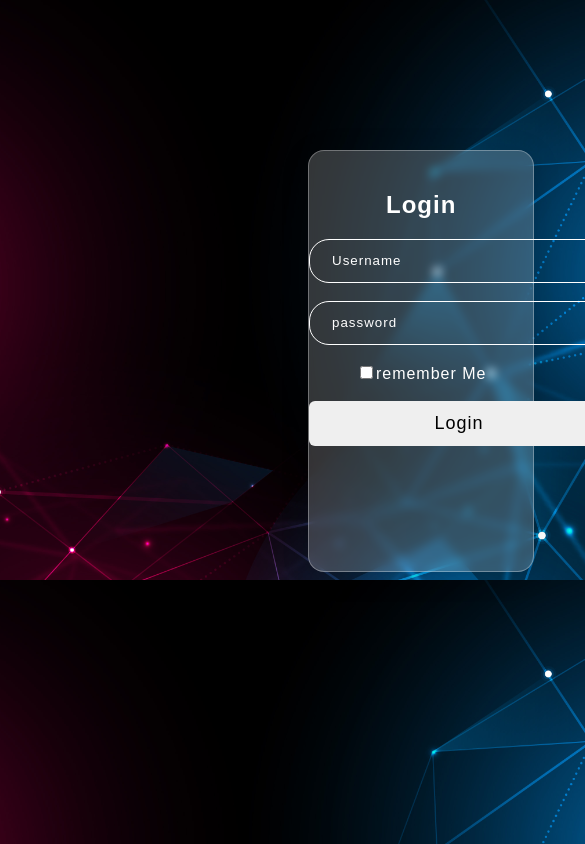
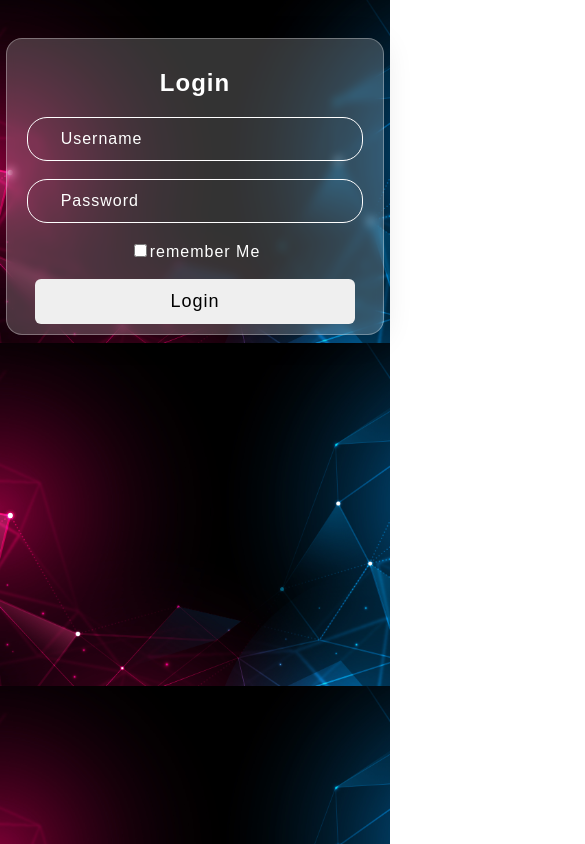
Before and after one commit to realamiit/Login-Page, a plain HTML site: page index.html in a window 390 px wide. Shown: the top 844 px of the page, 585 px wide, since content can reach past the window. Drawn offline with Linux system fonts and the light colour scheme.

Commit message:
media queiries add in the code

```diff
--- a/index.html
+++ b/index.html
@@ -10,7 +10,7 @@
     <form>
         <h2>Login</h2>
         <input type="text" placeholder="Username" class="i"> <br><br>
-        <input type="password" placeholder="password" class="i"> <br><br>
+        <input type="password" placeholder="Password" class="i"> <br><br>
         <input type="checkbox" >remember Me <br><br>
         <button>Login</button>
 
--- a/style.css
+++ b/style.css
@@ -4,6 +4,7 @@ body{
     border-radius: no repet;
     background-position: center;
     background-size: cover;
+    display: flex;
 }
 form{
     width: 60%;
@@ -29,6 +30,9 @@ margin-top: 150px;
     background-color: transparent;
     border: none;
     border: 1px solid white;
+    color: white;
+    font-size: medium;
+    padding-left: 13px;
 
 }
 
@@ -50,4 +54,26 @@ button{
     letter-spacing: 1px;
 
 
+
 }
+@media (max-width: 425px) {
+    form {
+        width: 95%;
+        margin-left: 0;
+        margin-top: 30px;
+        padding: 10px;
+        height: auto;
+    }
+    .i, button {
+        width: 90%;
+        min-width: 0;
+    }
+    body {
+        flex-direction: column;
+        align-items: center;
+    }
+}
+button:hover::before{
+    transform: scalex(1);
+    transform-origin: right;
+}
```
